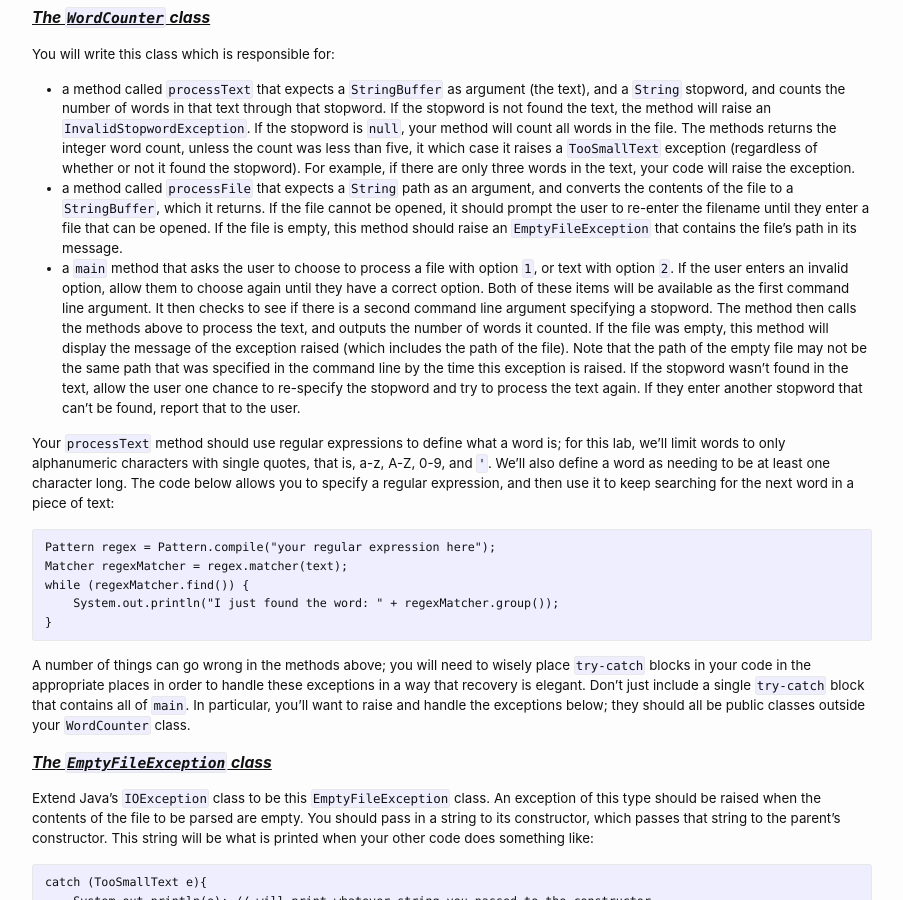
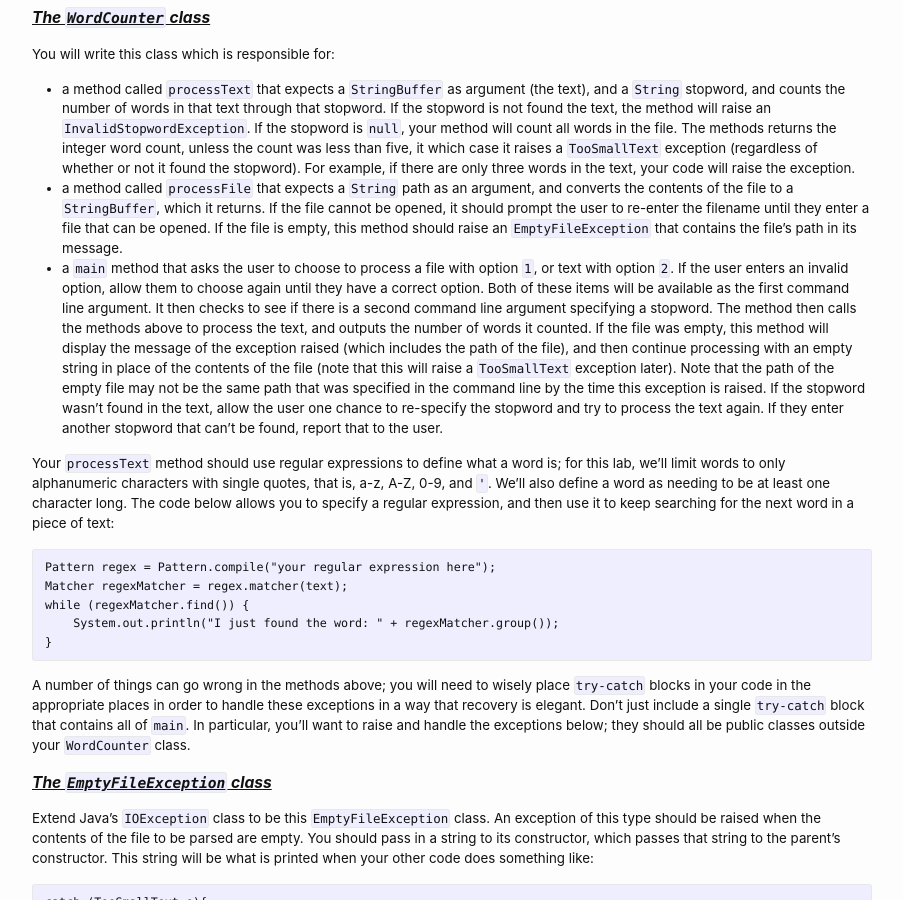
Before and after one commit to cs2113-f24/cs2113-f24.github.io, a Jekyll site: the page built from labs/03-io.md, in a window 1280 px wide and 900 px high, scrolled down 1839 px. Shown: the whole window, without its empty margins (188-1091 px from the left). Built offline with Jekyll 4.4.1, drawn with Linux system fonts in a browser that asks for light colours.

Commit message:
other langs

```diff
--- a/labs/03-io.md
+++ b/labs/03-io.md
@@ -67,7 +67,7 @@ Then, in three separate files, create classes for `EmptyFileException`, `Invalid
 You will write this class which is responsible for:
 * a method called `processText` that expects a `StringBuffer` as argument (the text), and a `String` stopword, and counts the number of words in that text through that stopword. If the stopword is not found the text, the method will raise an `InvalidStopwordException`. If the stopword is `null`, your method will count all words in the file. The methods returns the integer word count, unless the count was less than five, it which case it raises a `TooSmallText` exception (regardless of whether or not it found the stopword). For example, if there are only three words in the text, your code will raise the exception.
 * a method called `processFile` that expects a `String` path as an argument, and converts the contents of the file to a `StringBuffer`, which it returns. If the file cannot be opened, it should prompt the user to re-enter the filename until they enter a file that can be opened. If the file is empty, this method should raise an `EmptyFileException` that contains the file's path in its message.
-* a `main` method that asks the user to choose to process a file with option `1`, or text with option `2`. If the user enters an invalid option, allow them to choose again until they have a correct option. Both of these items will be available as the first command line argument. It then checks to see if there is a second command line argument specifying a stopword. The method then calls the methods above to process the text, and outputs the number of words it counted. If the file was empty, this method will display the message of the exception raised (which includes the path of the file). Note that the path of the empty file may not be the same path that was specified in the command line by the time this exception is raised. If the stopword wasn't found in the text, allow the user one chance to re-specify the stopword and try to process the text again. If they enter another stopword that can't be found, report that to the user.
+* a `main` method that asks the user to choose to process a file with option `1`, or text with option `2`. If the user enters an invalid option, allow them to choose again until they have a correct option. Both of these items will be available as the first command line argument. It then checks to see if there is a second command line argument specifying a stopword. The method then calls the methods above to process the text, and outputs the number of words it counted. If the file was empty, this method will display the message of the exception raised (which includes the path of the file), and then continue processing with an empty string in place of the contents of the file (note that this will raise a `TooSmallText` exception later). Note that the path of the empty file may not be the same path that was specified in the command line by the time this exception is raised. If the stopword wasn't found in the text, allow the user one chance to re-specify the stopword and try to process the text again. If they enter another stopword that can't be found, report that to the user.
 
 Your `processText` method should use regular expressions to define what a word is; for this lab, we'll limit words to only alphanumeric characters with single quotes, that is, a-z, A-Z, 0-9, and `'`. We'll also define a word as needing to be at least one character long. The code below allows you to specify a regular expression, and then use it to keep searching for the next word in a piece of text:
 
```
